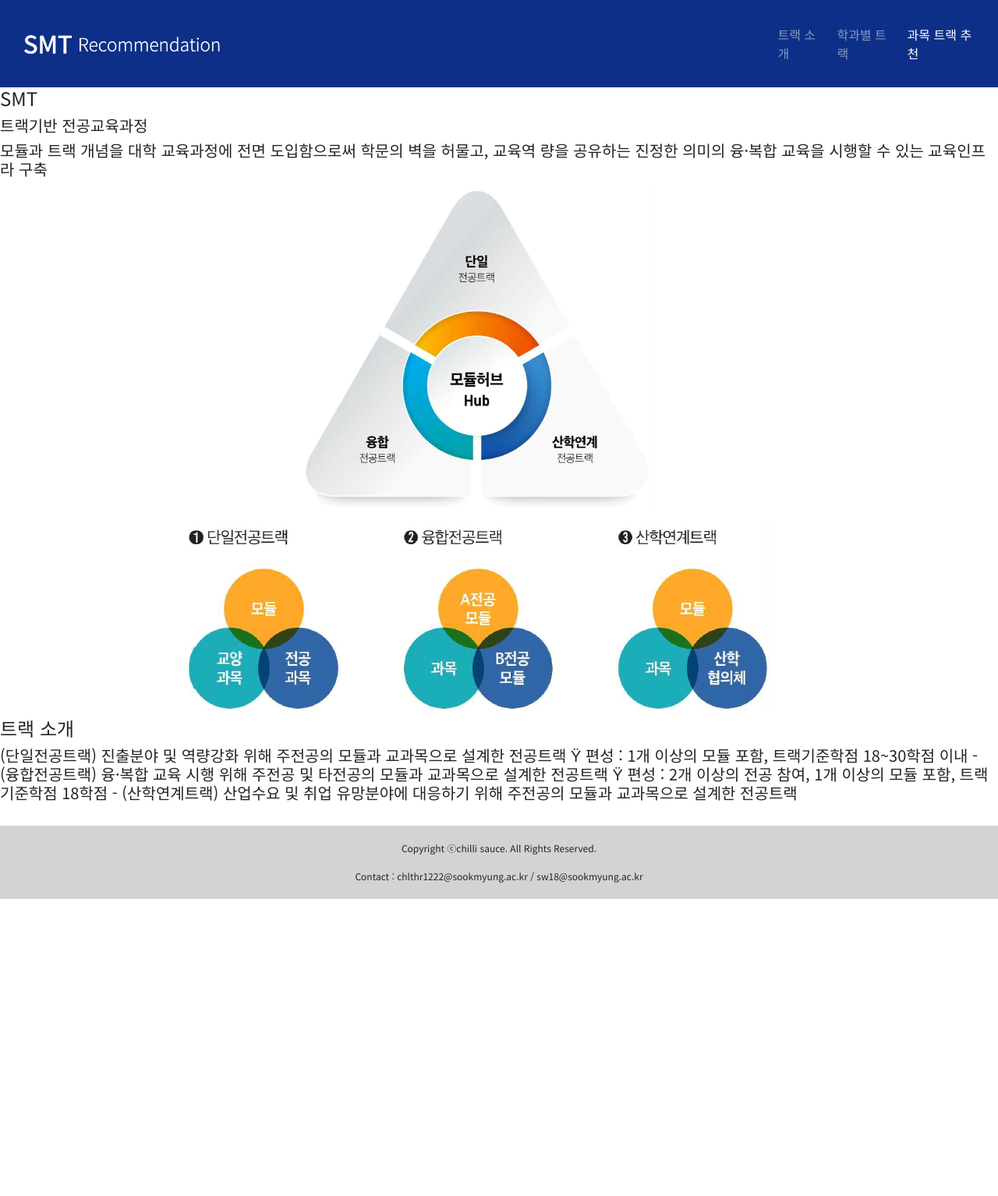
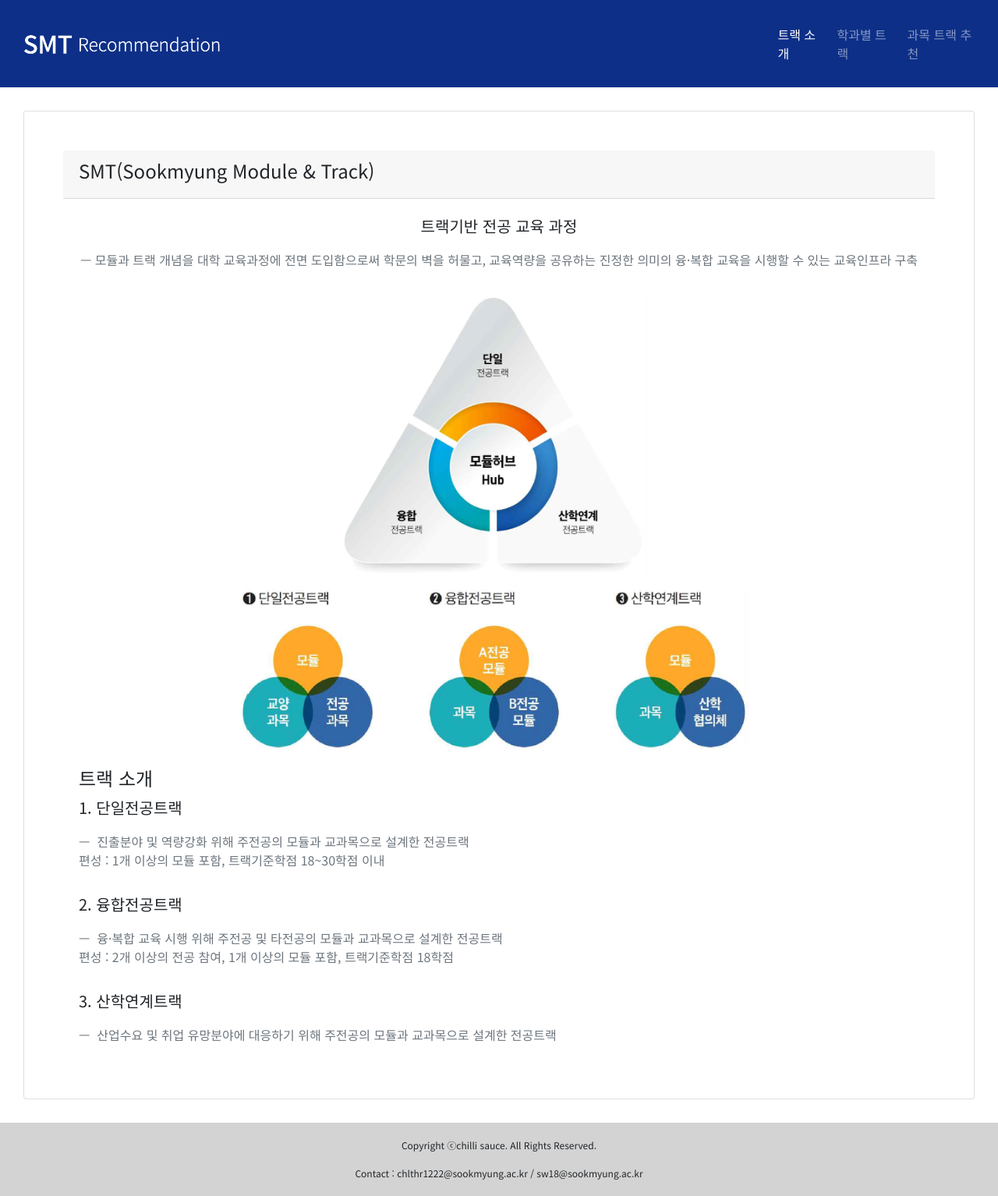
Before and after one commit to 1010Min/-chili-sauce, a Flask app: page /track-info/1 in a window 1280 px wide. Shown: the whole page at 78% size. Before the commit the page ends 1153 px from the top, so only its background shows below. Run offline with Flask 2, Linux system fonts and the light colour scheme; some libraries are stand-ins or nearby versions.

Commit message:
UPDATE:1.html - 1차 완성

```diff
--- a/templates/1.html
+++ b/templates/1.html
@@ -42,36 +42,49 @@
     </button>
     <div class="collapse navbar-collapse justify-content-end" id="navbarNav">
         <ul class="navbar-nav">
-            <li class="nav-item">
+            <li class="nav-item active">
                 <a class="nav-link" href="/track-info">트랙 소개 <span class="sr-only">(current)</span></a>
             </li>
             <li class="nav-item">
                 <a class="nav-link" href="/major-track">학과별 트랙</a>
             </li>
-            <li class="nav-item active">
+            <li class="nav-item">
                 <a class="nav-link" href="/recommend">과목 트랙 추천</a>
             </li>
         </ul>
     </div>
 </nav>
 
-<div class="main">
-    <h4>SMT</h4>
-    <h5>트랙기반 전공교육과정</h5>
-    <h5>모듈과 트랙 개념을 대학 교육과정에 전면 도입함으로써 학문의 벽을 허물고, 교육역
-        량을 공유하는 진정한 의미의 융·복합 교육을 시행할 수 있는 교육인프라 구축
-    </h5>
-    <img id="main2" src="{{ url_for('static', filename='track_info.png') }}" class="img-fluid">
-    <h4>트랙 소개</h4>
-    <h5>(단일전공트랙)
-        진출분야 및 역량강화 위해 주전공의 모듈과 교과목으로 설계한 전공트랙
-        Ÿ 편성 : 1개 이상의 모듈 포함, 트랙기준학점 18~30학점 이내
-        - (융합전공트랙)
-        융·복합 교육 시행 위해 주전공 및 타전공의 모듈과 교과목으로 설계한 전공트랙
-        Ÿ 편성 : 2개 이상의 전공 참여, 1개 이상의 모듈 포함, 트랙기준학점 18학점
-        - (산학연계트랙)
-        산업수요 및 취업 유망분야에 대응하기 위해 주전공의 모듈과 교과목으로 설계한
-        전공트랙</h5>
+<div class="card">
+    <div class="card-header">
+        <h4 style="text-align: left">SMT(Sookmyung Module & Track)</h4>
+    </div>
+    <div class="card-body">
+        <blockquote class="blockquote mb-0">
+            <p>트랙기반 전공 교육 과정</p>
+            <footer class="blockquote-footer">모듈과 트랙 개념을 대학 교육과정에 전면 도입함으로써 학문의 벽을 허물고,
+                교육역량을 공유하는 진정한 의미의 융·복합 교육을 시행할 수 있는 교육인프라 구축</footer>
+            <br><img id="main2" src="{{ url_for('static', filename='track_info.png') }}" class="img-fluid">
+        </blockquote><p></p>
+
+        <h4 style="text-align: left">트랙 소개</h4>
+
+        <blockquote class="blockquote mb-0" style="text-align: left">
+            <p>1. 단일전공트랙</p>
+            <footer class="blockquote-footer">
+                진출분야 및 역량강화 위해 주전공의 모듈과 교과목으로 설계한 전공트랙
+                <br>편성 : 1개 이상의 모듈 포함, 트랙기준학점 18~30학점 이내</footer><br>
+
+            <p>2. 융합전공트랙</p>
+            <footer class="blockquote-footer">
+                융·복합 교육 시행 위해 주전공 및 타전공의 모듈과 교과목으로 설계한 전공트랙
+                <br>편성 : 2개 이상의 전공 참여, 1개 이상의 모듈 포함, 트랙기준학점 18학점</footer><br>
+
+            <p>3. 산학연계트랙</p>
+            <footer class="blockquote-footer">
+                산업수요 및 취업 유망분야에 대응하기 위해 주전공의 모듈과 교과목으로 설계한 전공트랙</footer>
+        </blockquote>
+    </div>
 </div>
 
 <div class="footer">
```
